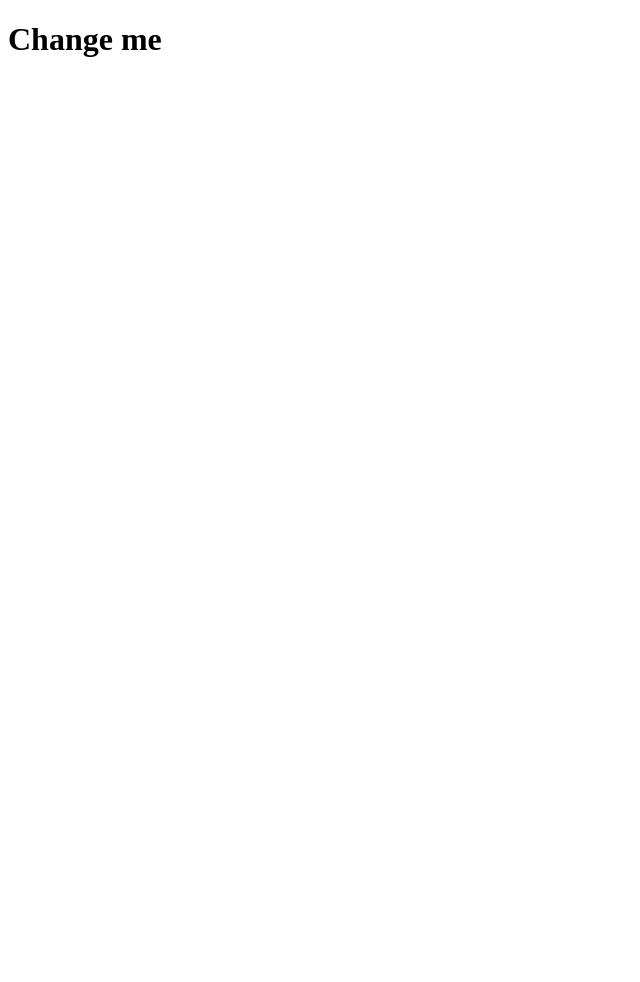
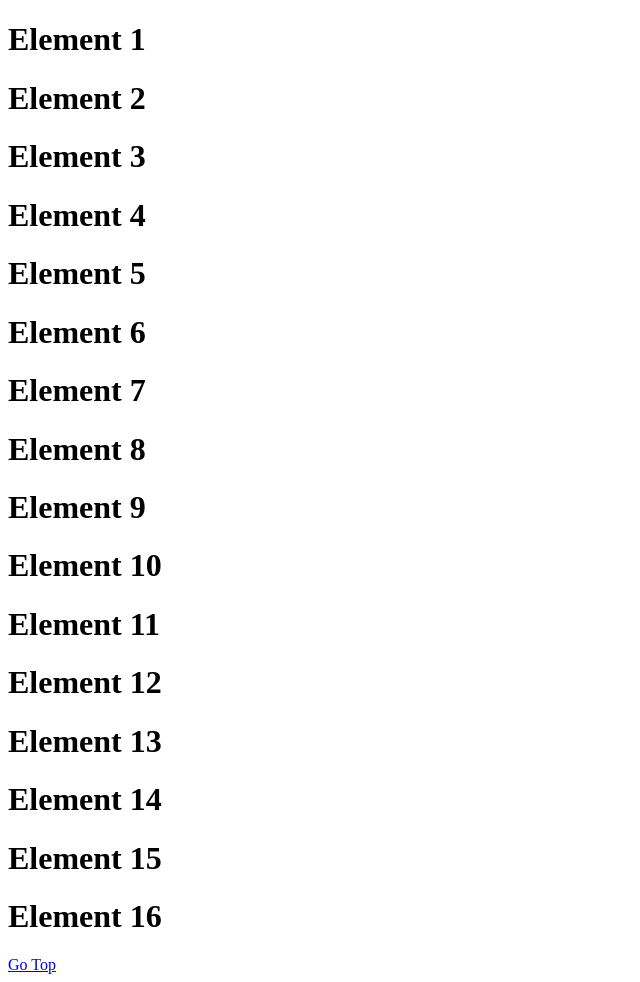
Before and after one commit to Karim-Isaias/jquery-assessment, a plain HTML site: page index.html in a window 1280 px wide. Shown: the whole page, without its empty margins (0-640 px from the left). Before the commit the page ends 800 px from the top, so only its background shows below. Drawn offline with nearby package versions, Linux system fonts and the light colour scheme.

Commit message:
JQuery 2

```diff
--- a/index.html
+++ b/index.html
@@ -7,9 +7,23 @@
     <title>JQuery 1</title>
 </head>
 <body>
-    <h1>
-        Change me
-    </h1>
+    <h1>Element 1</h1>
+    <h1>Element 2</h1>
+    <h1>Element 3</h1>
+    <h1>Element 4</h1>
+    <h1>Element 5</h1>
+    <h1>Element 6</h1>
+    <h1>Element 7</h1>
+    <h1>Element 8</h1>
+    <h1>Element 9</h1>
+    <h1>Element 10</h1>
+    <h1>Element 11</h1>
+    <h1>Element 12</h1>
+    <h1>Element 13</h1>
+    <h1>Element 14</h1>
+    <h1>Element 15</h1>
+    <h1>Element 16</h1>
+    <a href="#top">Go Top</a>
     <script src="https://code.jquery.com/jquery-3.6.0.min.js"
         integrity="sha256-/xUj+3OJU5yExlq6GSYGSHk7tPXikynS7ogEvDej/m4=" crossorigin="anonymous">
     </script>
```
